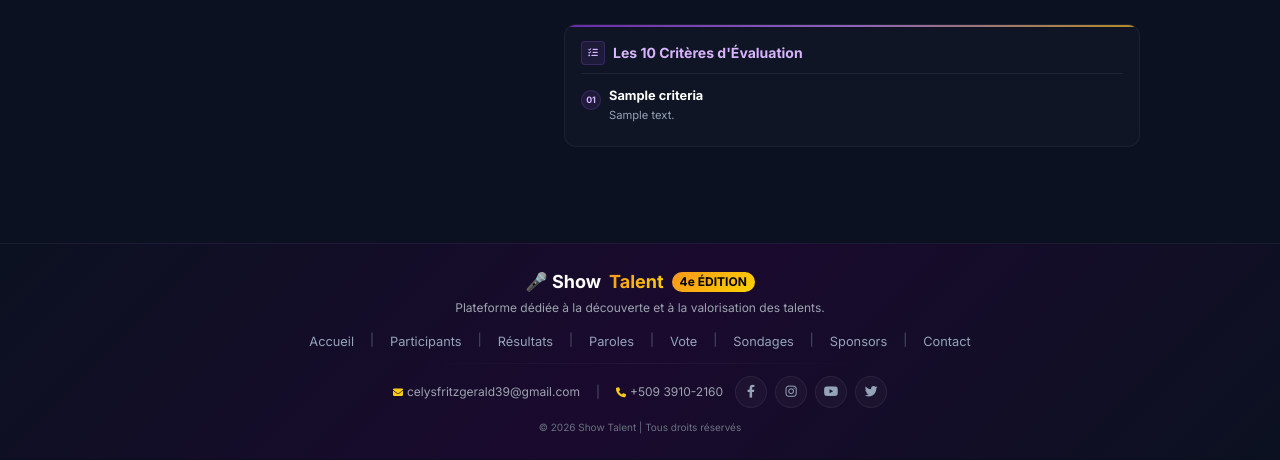
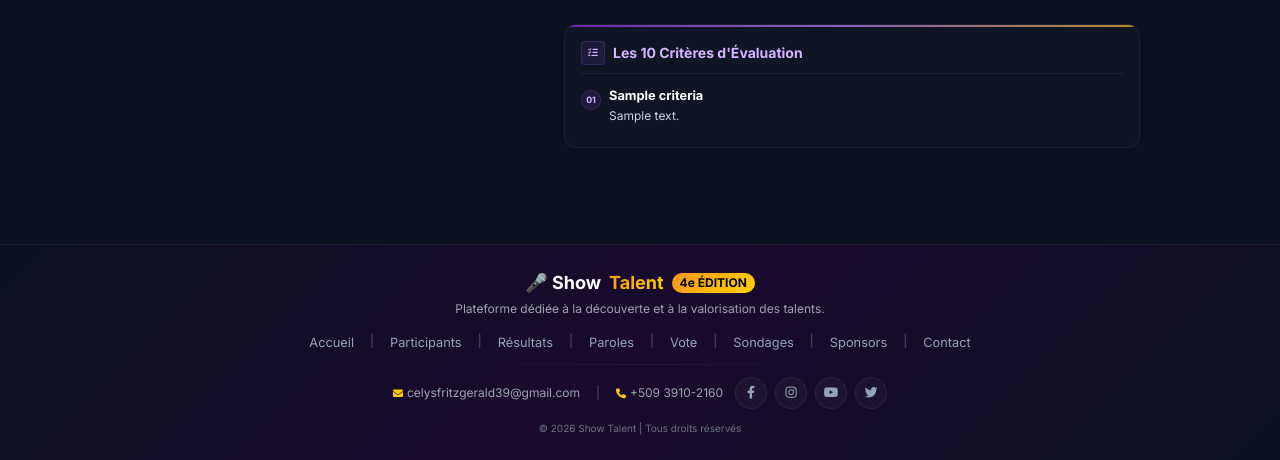
Before and after one commit to celysfritzgerald/Gestion_Show-Talent, a Flask app: template app/templates/artist/dashboard.html in a window 1280 px wide. Shown: the part 784-1244 px from the top of the page. Run offline with Flask 3, Linux system fonts and the light colour scheme; tables that the repository leaves empty hold one stand-in row (values such as "Sample post"); the template is opened without the code that fills it: values that come from a table or form of the project are taken from there, most other values are stand-ins (such as "Sample title", 1, 10 or a date in 2020); grey boxes marked "Sample" are stand-in pictures; some libraries are stand-ins or nearby versions.

Commit message:
mise a jour du dashboad artistes

```diff
--- a/app/templates/artist/dashboard.html
+++ b/app/templates/artist/dashboard.html
@@ -305,8 +305,8 @@
                                     <h4 class="text-[0.8rem] font-bold text-white leading-tight mb-0.5">
                                         {{ crit.name }}
                                     </h4>
-                                    <!-- text-justify pour justifier, suppression de whitespace-pre-wrap pour éviter les écrasements -->
-                                    <p class="text-[0.7rem] text-slate-400 leading-relaxed text-justify break-words">
+                                    <!-- text-slate-300 pour meilleur contraste, text-left sur mobile et md:text-justify sur desktop -->
+                                    <p class="text-[0.75rem] text-slate-300 leading-relaxed text-left md:text-justify break-words">
                                         {{ crit.description if crit.description else 'Aucune description fournie.' }}
                                     </p>
                                 </div>
```
